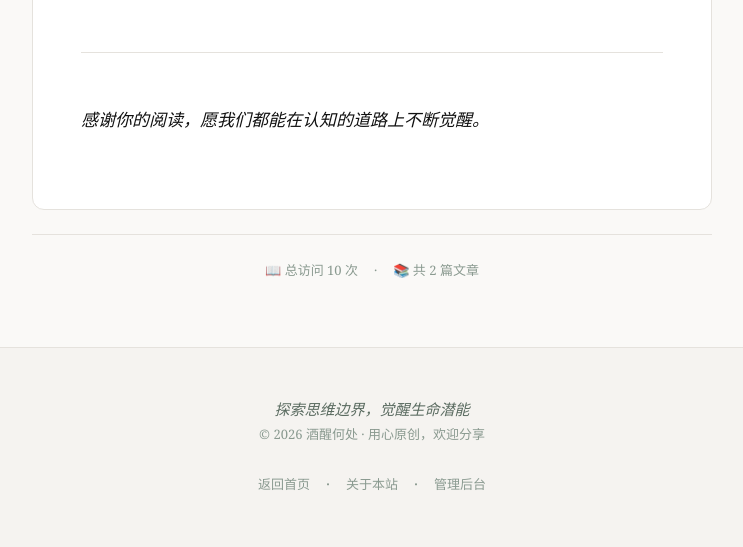
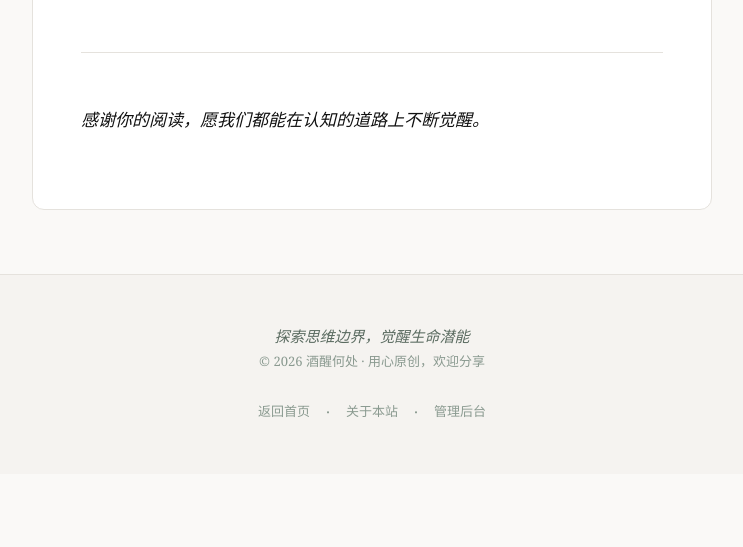
Before and after one commit to dakerclaw/blog, a Flask app: page /about in a window 1280 px wide. Shown: the part 1882-2429 px from the top of the page, without its empty margins (268-1011 px from the left). After the commit the page ends 2299 px from the top, so only its background shows below. Run offline with Flask 2, Linux system fonts and the light colour scheme; data comes from the database, SQL or seed files in the repository; some libraries are stand-ins or nearby versions.

Commit message:
Add files via upload

```diff
--- a/templates/about.html
+++ b/templates/about.html
@@ -48,11 +48,6 @@
                             {{ about_content|safe }}
                         </article>
                     </div>
-                    <div class="about-stats" style="width: 100%; display: flex; justify-content: center; align-items: center; gap: 16px; margin-top: 24px;">
-                        <span>📖 总访问 <span id="total-views">...</span> 次</span>
-                        <span class="footer-divider">·</span>
-                        <span>📚 共 <span id="total-posts">...</span> 篇文章</span>
-                    </div>
                 </div>
             </div>
         </main>
@@ -96,22 +91,6 @@
                 mobileMenuOpen = false;
             });
         });
-
-        // 自建站点统计
-        fetch('/api/stats')
-            .then(function(r) { return r.json(); })
-            .then(function(data) {
-                var viewsEl = document.getElementById('total-views');
-                var postsEl = document.getElementById('total-posts');
-                if (viewsEl) viewsEl.textContent = data.total_views || 0;
-                if (postsEl) postsEl.textContent = data.total_posts || 0;
-            })
-            .catch(function() {
-                var viewsEl = document.getElementById('total-views');
-                var postsEl = document.getElementById('total-posts');
-                if (viewsEl) viewsEl.textContent = '?';
-                if (postsEl) postsEl.textContent = '?';
-            });
     </script>
     {% endblock %}
 </body>
--- a/templates/admin.html
+++ b/templates/admin.html
@@ -1066,8 +1066,6 @@
                 if (response.ok) {
                     showToast('设置已保存');
                     closeSettingsModal();
-                    // 更新页面上的名称
-                    document.getElementById('adminLogoText').textContent = data.site_name || '认知觉醒';
                 } else {
                     showToast('保存失败', 'error');
                 }
--- a/templates/base.html
+++ b/templates/base.html
@@ -86,9 +86,6 @@
 
     <script src="https://cdn.jsdelivr.net/npm/marked/marked.min.js"></script>
     <script src="https://cdnjs.cloudflare.com/ajax/libs/highlight.js/11.9.0/highlight.min.js"></script>
-    <script>
-        // 站点配置已由服务器端直接渲染，此处仅保留必要的 SPA 交互逻辑
-    </script>
     {% block scripts %}{% endblock %}
 </body>
 </html>
```
